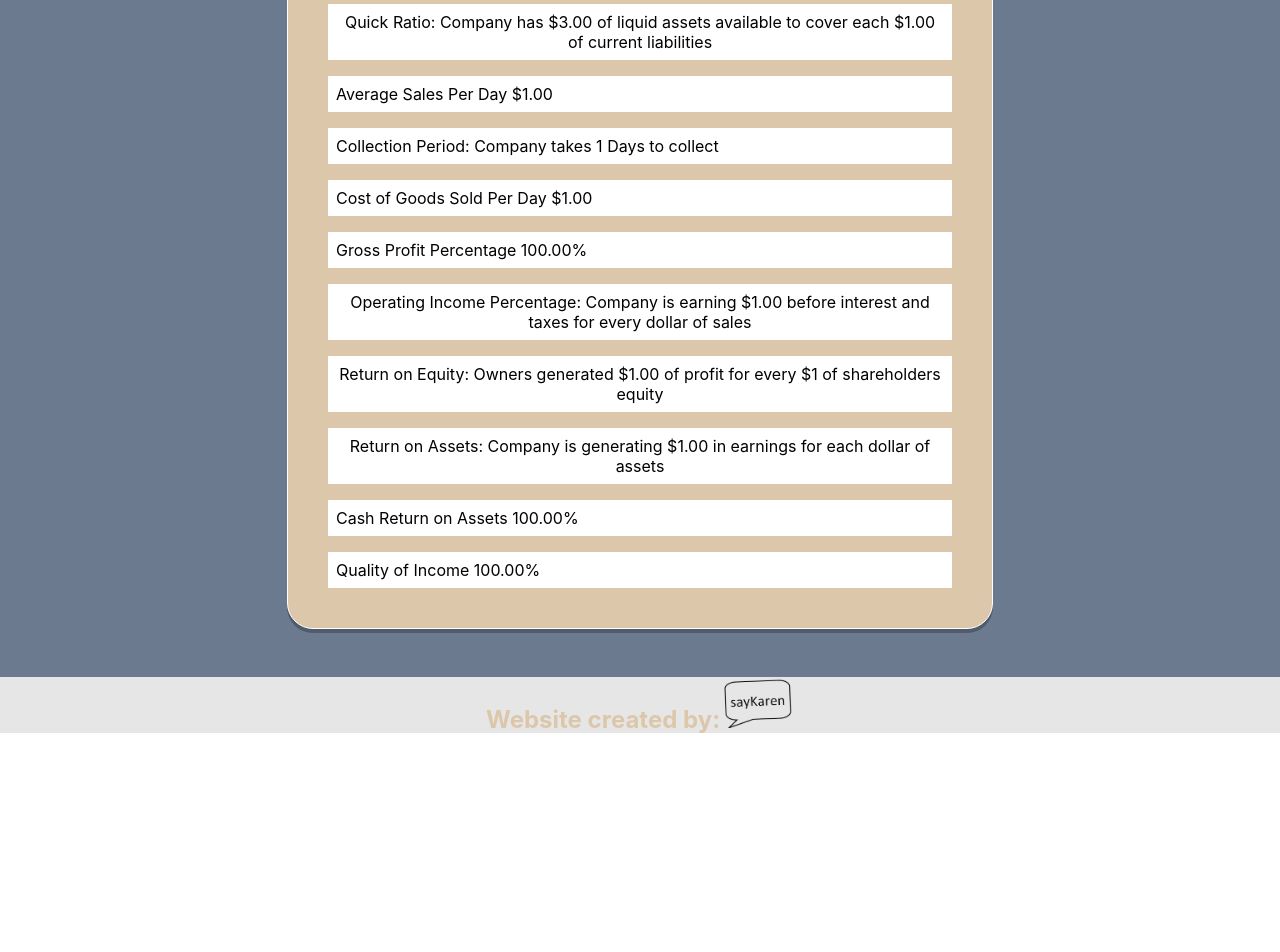
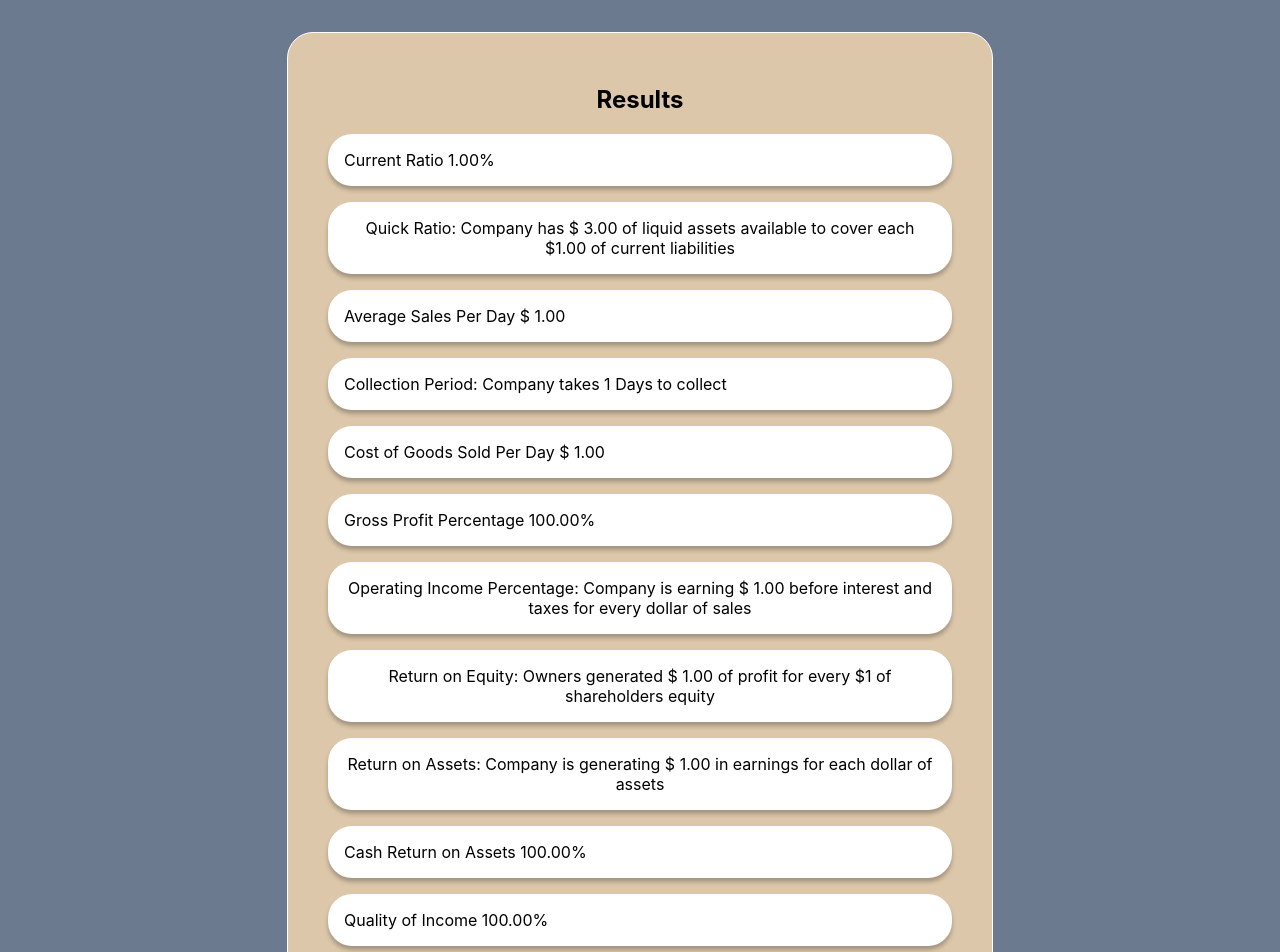
Before and after one commit to saykaren/FinancialAnalysis, a React (Create React App) app: page / in a window 1280 px wide. Shown: the part 1220-2172 px from the top of the page. Before the commit the page ends 1969 px from the top, so only its background shows below. Built offline with nearby package versions, Linux system fonts and the light colour scheme.

Commit message:
removed duplication in answers and inputs. Adjusted look to rounded corners and added shadows

```diff
--- a/src/Components/App/App.js
+++ b/src/Components/App/App.js
@@ -17,8 +17,16 @@ const FormDiv = ({title, value, changeParameter})=>{
   )
 }
 
-
-
+const AnswerDiv = ({title, answer, titleDetails, className, details})=>{
+  return(
+    <details>
+      <summary>{title} {answer}{titleDetails}</summary>
+      <p className={className}>
+        {details}
+      </p>
+    </details>
+  )
+}
 
 function App() {
 
@@ -158,51 +166,83 @@ function App() {
         </section>
         <section className="column" id="OutputColumn">
           <h2>Results</h2>
-            <details>
-              <summary>Current Ratio {currentRatioCalculationAnswer}% </summary>
-              <p className="calculationDetails">Ratio under 1 indicates that a company's liabilities are greater than its assets and suggests that the company in question would be unable to pay off it's obligations if they came due at that point. Ration below 1 shows that the company is not in good financial health. On the other hand, a high ratio (over 3) does not necessarily indicate that a company is in a state of financial well-being either. Depending on how the company’s assets are allocated, a high current ratio may suggest that that company is not using its current assets efficiently, is not securing financing well or is not managing its working capital well. To better assess whether or not these issues are present, a liquidity ratio more specific than the current ratio is needed.     Unlike many other liquidity ratios, it incorporates all of a company’s current assets, even those that cannot be easily liquidated. As such, a high current ratio cannot be used to effectively determine if a company is inefficiently deploying its assets, whereas certain other liquidity ratios can. </p>
-            </details>
-            <details>
-              <summary>Quick Ratio: Company has ${quickRatioAnswer} of liquid assets available to cover each $1.00 of current liabilities	 	</summary>
-              <p className="calculationDetails">The quick ratio is an indicator of a company's short-term liquidity. The quick ratio measures a company's ability to meet its short-term obligations with its most liquid assets. Thus a quick ratio of 1.5 means that a company has $1.50 of liquid assets available to cover each $1 of current liabilities. The higher the quick ratio, the better the company's liquidity position.                                                  Per accounting book values for quick ratio are often less than 1.0 and rule of thumb used by some analysts is that a quick ratio should not be less than .30 </p>
-            </details>
-            <details>
-              <summary>Average Sales Per Day ${averageSalesPerDayAnswer} </summary>
-              <p className="calculationDetails">Average Sales Per Day </p>
-            </details>
-            <details>
-              <summary>Collection Period: Company takes {collectionPeriodAnswer} Days to collect 	</summary>
-              <p className="calculationDetails">Average collection period is the approximate amount of time that it takes for business to receive payments owed in terms of accounts receivable.  </p>
-            </details>
-            <details>
-              <summary>Cost of Goods Sold Per Day ${COGSCalculationAnswer} </summary>
-              <p className="calculationDetails">Cost of Goods Sold Per Day </p>
-            </details>
-            <details>
-              <summary>Gross Profit Percentage {grossProfitCalculationAnswer}% 	</summary>
-              <p className="calculationDetails">Financial metric used to access a company's financial health and business model by revealing the proportion of money left over from revenues after accounting for the COGS. In general a company's gross profit margin should be stable unless there have been changes to the company's business model.  </p>
-            </details>
-            <details>
-              <summary>Operating Income Percentage: Company is earning ${operatingIncomeCalculationAnswer} 	before interest and taxes for every dollar of sales 	</summary>
-              <p className="calculationDetails">Operating income is a measurement of what proportion of a company's revenue is left over after paying for variable costs of production such as wages, raw materials, etc. Gives analysts an idea of how much a company makes (before interest and taxes) on each dollar of sales. Generally speaking the higher a company's operating margin is, the better off the company is. If a company's margin is increasing, it is earning more per dollar of sales.  </p>
-            </details>
-            <details>
-              <summary>Return on Equity: Owners generated ${returnOnEquityAnswer} of profit for every $1 of shareholders equity	 	</summary>
-              <p className="calculationDetails">Return on equity (ROE) is a measure of profitability that calculates how many dollars of profit a company generates with each dollar of shareholders' equity. </p>
-            </details>
-            <details>
-              <summary>Return on Assets: Company is generating ${returnOnAssetsAnswer} in earnings for each dollar of assets 	</summary>
-              <p className="calculationDetails">The answer tells financial analysts how well a company is managing assets. In other words, ROA tells analysts how much each dollar of assets is generating in earnings. A high ratio means the company earns more net income from $1 of assets than the average company, which is a sign of efficiency. A low ratio means a company makes less net income per $1 of assets, which is a sign of inefficiency.  </p>
-            </details>
-            <details>
-              <summary>Cash Return on Assets {cashReturnOnAssetsAnswer}% </summary>
-              <p className="calculationDetails">It is an efficiency ratio that rates actual cash flows to company assets without being affected by income recognition or income measurements. The ratio can be used internally by the company's analysts or by potential and current investors. </p>
-            </details>
-            <details>
-              <summary>Quality of Income {qualityOfIncomeAnswer}% 	</summary>
-              <p className="calculationDetails">This ratio indicates the proportion of income that has been realized in cash. High levels of this ratio are desirable.  </p>
-            </details>
-
+            <AnswerDiv
+              title="Current Ratio"
+              answer={currentRatioCalculationAnswer}
+              titleDetails="%"
+              className="calculationDetails"
+              details="Ratio under 1 indicates that a company's liabilities are greater than its assets and suggests that the company in question would be unable to pay off it's obligations if they came due at that point. Ration below 1 shows that the company is not in good financial health. On the other hand, a high ratio (over 3) does not necessarily indicate that a company is in a state of financial well-being either. Depending on how the company’s assets are allocated, a high current ratio may suggest that that company is not using its current assets efficiently, is not securing financing well or is not managing its working capital well. To better assess whether or not these issues are present, a liquidity ratio more specific than the current ratio is needed.     Unlike many other liquidity ratios, it incorporates all of a company’s current assets, even those that cannot be easily liquidated. As such, a high current ratio cannot be used to effectively determine if a company is inefficiently deploying its assets, whereas certain other liquidity ratios can."
+            />
+             <AnswerDiv
+              title="Quick Ratio: Company has $"
+              answer={quickRatioAnswer}
+              titleDetails=" of liquid assets available to cover each $1.00 of current liabilities"
+              className="calculationDetails"
+              details="The quick ratio is an indicator of a company's short-term liquidity. The quick ratio measures a company's ability to meet its short-term obligations with its most liquid assets. Thus a quick ratio of 1.5 means that a company has $1.50 of liquid assets available to cover each $1 of current liabilities. The higher the quick ratio, the better the company's liquidity position.                                                  Per accounting book values for quick ratio are often less than 1.0 and rule of thumb used by some analysts is that a quick ratio should not be less than .30 "
+            />
+            <AnswerDiv
+              title="Average Sales Per Day $"
+              answer={averageSalesPerDayAnswer}
+              titleDetails=""
+              className="calculationDetails"
+              details="Average Sales Per Day"
+            />
+            <AnswerDiv
+              title="Collection Period: Company takes "
+              answer={collectionPeriodAnswer}
+              titleDetails=" Days to collect "
+              className="calculationDetails"
+              details="Average collection period is the approximate amount of time that it takes for business to receive payments owed in terms of accounts receivable.  "
+            />
+            <AnswerDiv
+              title="Cost of Goods Sold Per Day $"
+              answer={COGSCalculationAnswer}
+              titleDetails=""
+              className="calculationDetails"
+              details="Cost of Goods Sold Per Day "
+            />
+            <AnswerDiv
+              title="Gross Profit Percentage "
+              answer={grossProfitCalculationAnswer}
+              titleDetails="% "
+              className="calculationDetails"
+              details="Financial metric used to access a company's financial health and business model by revealing the proportion of money left over from revenues after accounting for the COGS. In general a company's gross profit margin should be stable unless there have been changes to the company's business model. "
+            />
+            <AnswerDiv
+              title="Operating Income Percentage: Company is earning $"
+              answer={operatingIncomeCalculationAnswer}
+              titleDetails=" before interest and taxes for every dollar of sales"
+              className="calculationDetails"
+              details="Operating income is a measurement of what proportion of a company's revenue is left over after paying for variable costs of production such as wages, raw materials, etc. Gives analysts an idea of how much a company makes (before interest and taxes) on each dollar of sales. Generally speaking the higher a company's operating margin is, the better off the company is. If a company's margin is increasing, it is earning more per dollar of sales.  "
+            />
+            <AnswerDiv
+              title="Return on Equity: Owners generated $"
+              answer={returnOnEquityAnswer}
+              titleDetails=" of profit for every $1 of shareholders equity"
+              className="calculationDetails"
+              details="Return on equity (ROE) is a measure of profitability that calculates how many dollars of profit a company generates with each dollar of shareholders' equity. "
+            />
+            <AnswerDiv
+              title="Return on Assets: Company is generating $"
+              answer={returnOnAssetsAnswer}
+              titleDetails=" in earnings for each dollar of assets "
+              className="calculationDetails"
+              details="The answer tells financial analysts how well a company is managing assets. In other words, ROA tells analysts how much each dollar of assets is generating in earnings. A high ratio means the company earns more net income from $1 of assets than the average company, which is a sign of efficiency. A low ratio means a company makes less net income per $1 of assets, which is a sign of inefficiency.  "
+            />
+            <AnswerDiv
+              title="Cash Return on Assets "
+              answer={cashReturnOnAssetsAnswer}
+              titleDetails="%"
+              className="calculationDetails"
+              details="It is an efficiency ratio that rates actual cash flows to company assets without being affected by income recognition or income measurements. The ratio can be used internally by the company's analysts or by potential and current investors. "
+            />
+            <AnswerDiv
+              title="Quality of Income "
+              answer={qualityOfIncomeAnswer}
+              titleDetails="%"
+              className="calculationDetails"
+              details="This ratio indicates the proportion of income that has been realized in cash. High levels of this ratio are desirable.  "
+            />
         </section>
       </main>
       <Footer />
--- a/src/Components/App/App.scss
+++ b/src/Components/App/App.scss
@@ -39,6 +39,9 @@
   background-color: $main_color;
   color: white;
   font-size: 0.8rem;
+  box-shadow: 0px 4px 4px rgba(0, 0, 0, 0.25);
+  border-radius: 24px;
+  padding: 1rem;
 }
 
 .column {
@@ -57,6 +60,14 @@ form {
   justify-content: flex-end;
 }
 
+input{
+  border-radius: 5px;
+  box-shadow: 0px 1px rgba(0, 0, 0, 0.25);
+  margin-left: 1rem;
+  margin-top: .5rem;
+  padding: .2rem;
+}
+
 #main {
   display: flex;
   justify-content: space-around;
@@ -69,4 +80,7 @@ summary{
   justify-content: left;
   padding: .5rem;
   margin: .5rem;
+  box-shadow: 0px 4px 4px rgba(0, 0, 0, 0.25);
+  border-radius: 24px;
+  padding: 1rem;
 }
```
